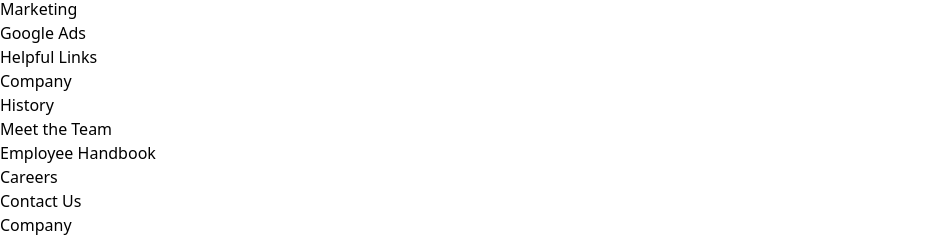
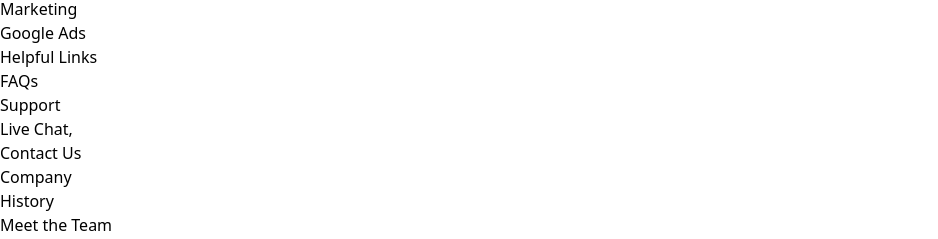
Before and after one commit to aryal05/React-Projects, a React (Vite) app in the folder New folder/vite/: page / in a window 1280 px wide. Shown: the part 2672-2911 px from the top of the page, without its empty margins (0-938 px from the left). Built offline with nearby package versions, Linux system fonts and the light colour scheme.

Commit message:
helpful linksd

```diff
--- a/New folder/vite/src/components/footer/Footer.jsx
+++ b/New folder/vite/src/components/footer/Footer.jsx
@@ -4,7 +4,7 @@ const Footer = () => {
   const Data = [
     { id: 1, title: "About Us", infos: ["Company", "History","Meet the Team","Employee Handbook","Careers"] },
     { id: 1, title: "Our Services", infos: ["Web Development","Web Design","Marketing", "Google Ads"] },
-    { id: 1, title: "Helpful Links", infos: ["Company", "History","Meet the Team","Employee Handbook","Careers"] },
+    { id: 1, title: "Helpful Links", infos: ["FAQs","Support","Live Chat,"] },
     { id: 1, title: "Contact Us", infos: ["Company", "History","Meet the Team","Employee Handbook","Careers"]},
 
   ];
```
